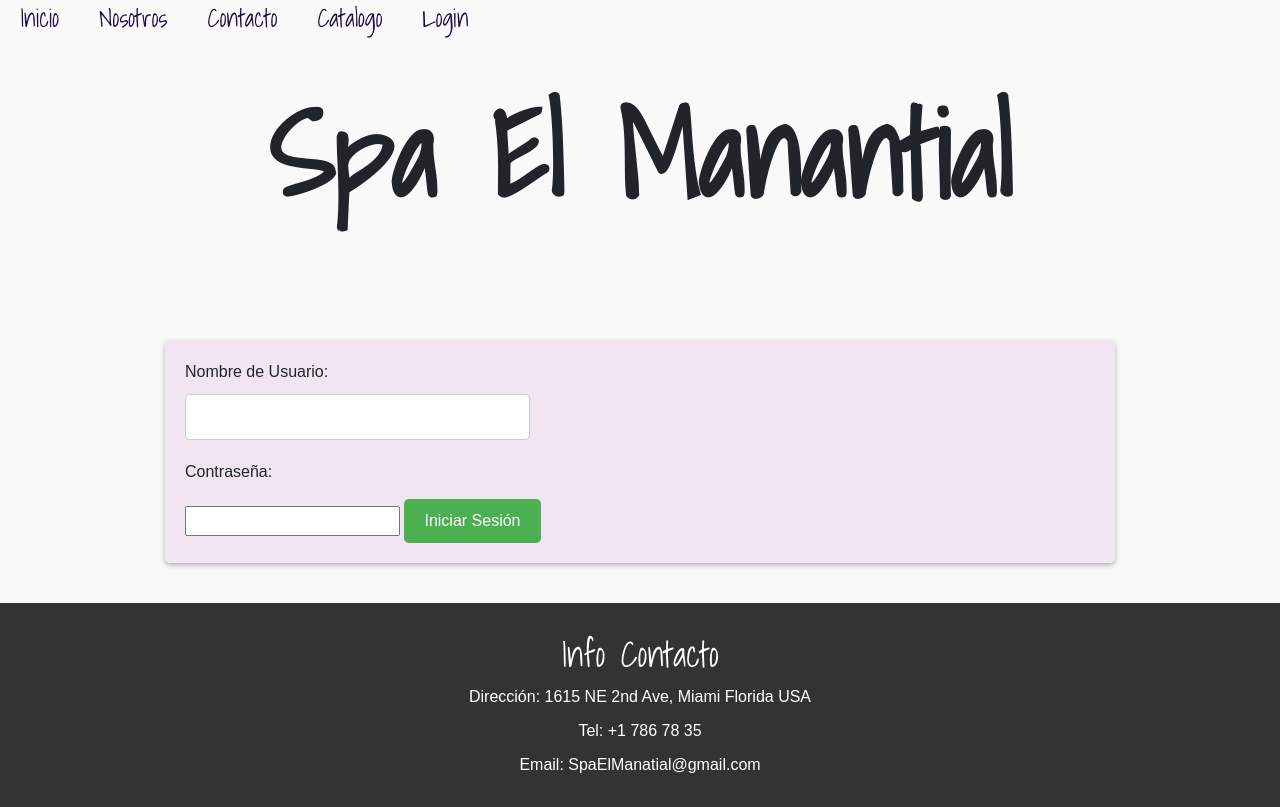
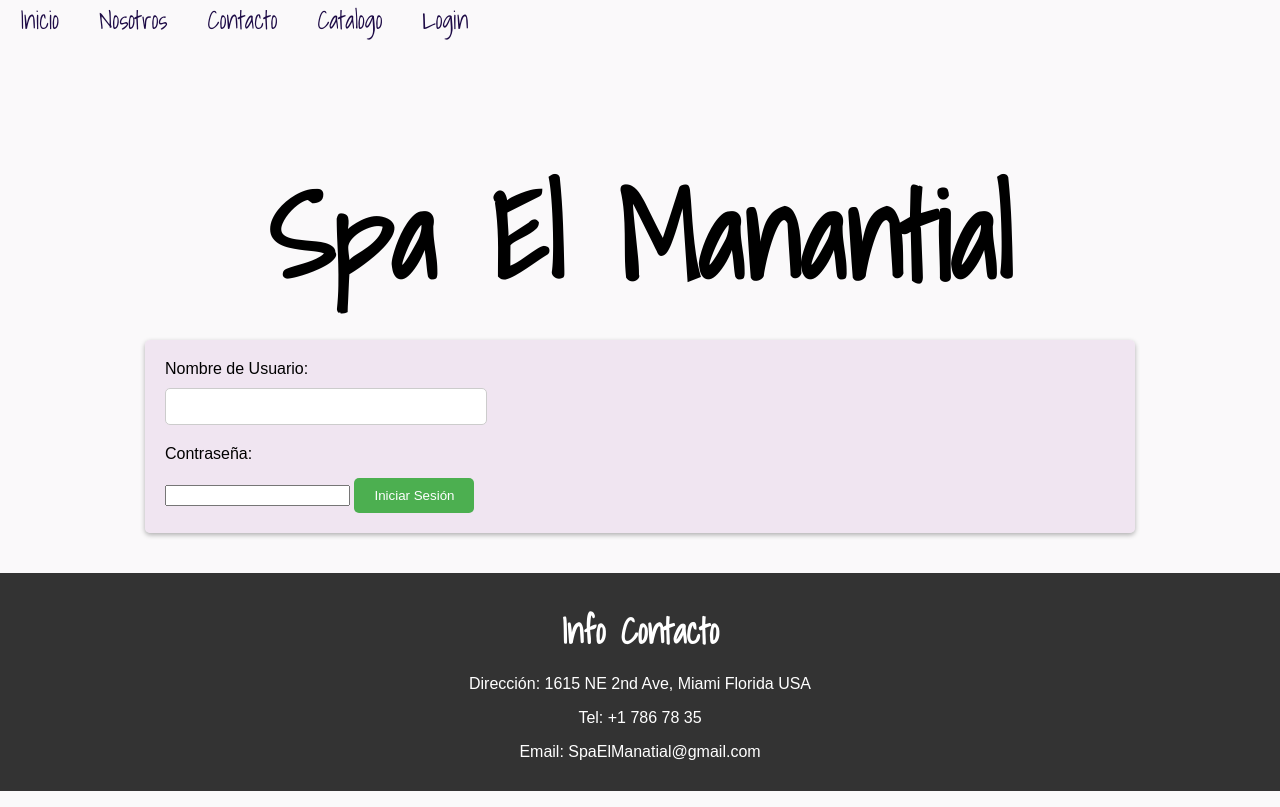
Before and after one commit to sebasatehortua/spa_el_manantial, a plain HTML site: page pages/login.html in a window 1280 px wide. Drawn offline with nearby package versions, Linux system fonts and the light colour scheme.

Commit message:
with bootstarp

```diff
--- a/css/styles.css
+++ b/css/styles.css
@@ -36,7 +36,7 @@ nav a {
   text-decoration: none;
   margin: 0 20px;
 }
-.titulospa  {
+.titulospa {
   font-size: 130px;
   font-weight: 500px;
   margin-bottom: 30px;
@@ -69,7 +69,7 @@ h1 {
   margin-bottom: 1000px;
   font-family: 'Shadows Into Light', cursive;
   text-align: center;
-  padding-top: 25px;
+  padding-top: 20px;
 }
 
 
--- a/pages/login.html
+++ b/pages/login.html
@@ -4,7 +4,6 @@
     <meta charset="UTF-8">
     <meta name="viewport" content="width=device-width, initial-scale=1.0">
     <title>Spa El Manantial</title>
-    <link rel="stylesheet" href="https://maxcdn.bootstrapcdn.com/bootstrap/4.5.2/css/bootstrap.min.css">
     <link rel="shortcut icon" href="../multimedia/imagenes/-vector-logo-piedras-y-hojas-para-el-salón-de-spa.webp" type="image/x-icon">
     <link rel="stylesheet" href="../css/styles.css">
     <link href="https://fonts.googleapis.com/css2?family=Shadows+Into+Light&display=swap" rel="stylesheet">
@@ -40,6 +39,5 @@
             <p>Email: SpaElManatial@gmail.com</p>
         </div>
     </footer>
-<script src="https://cdn.jsdelivr.net/npm/@popperjs/core@2.9.1/dist/umd/popper.min.js"></script>
 </body>
 </html>
```
Also changed, not shown: index.html (+0 -2 lines), pages/catalogo.html (+0 -2 lines), pages/contactos.html (+0 -2 lines), pages/nosotros.html (+0 -2 lines).
